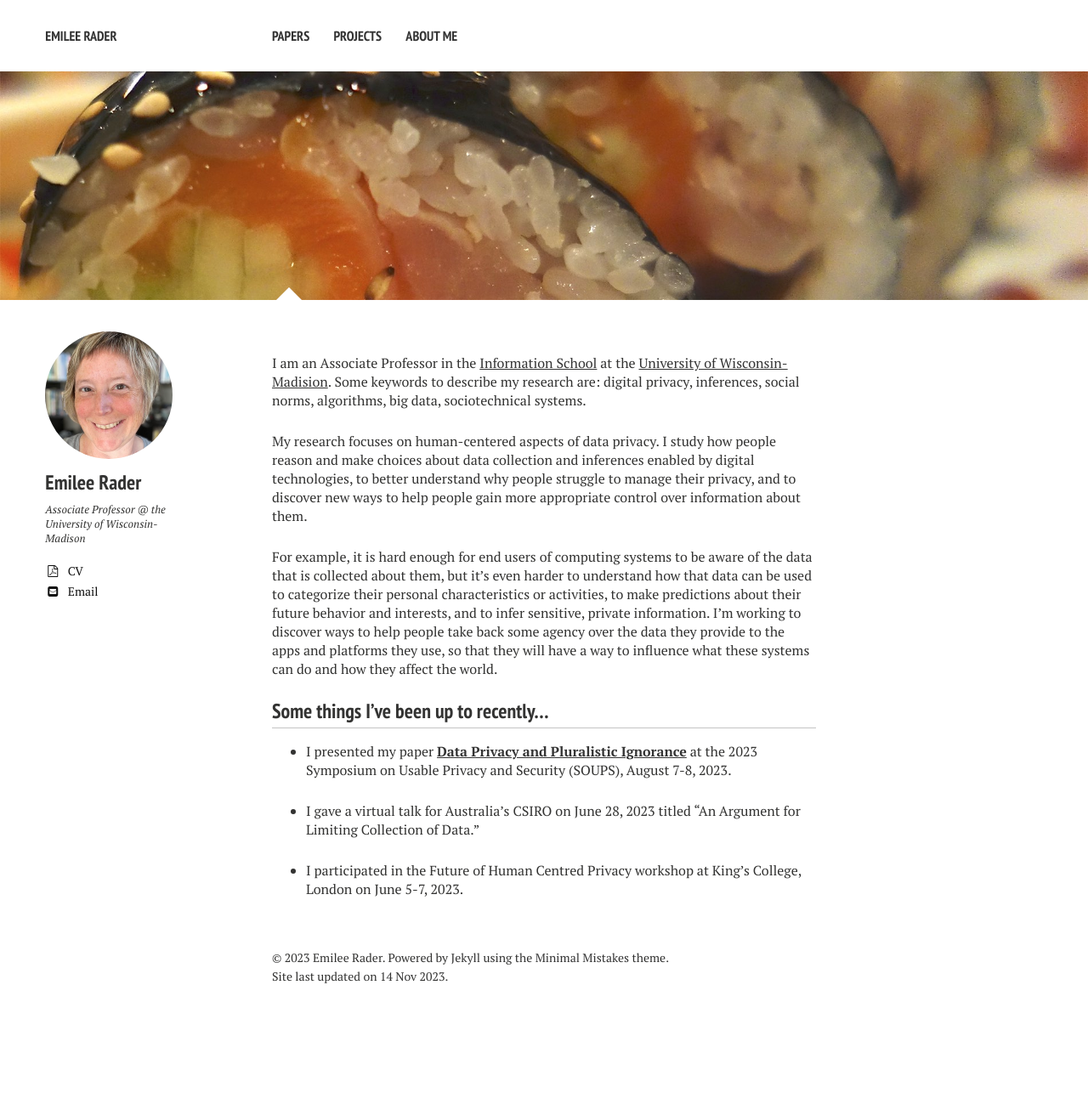
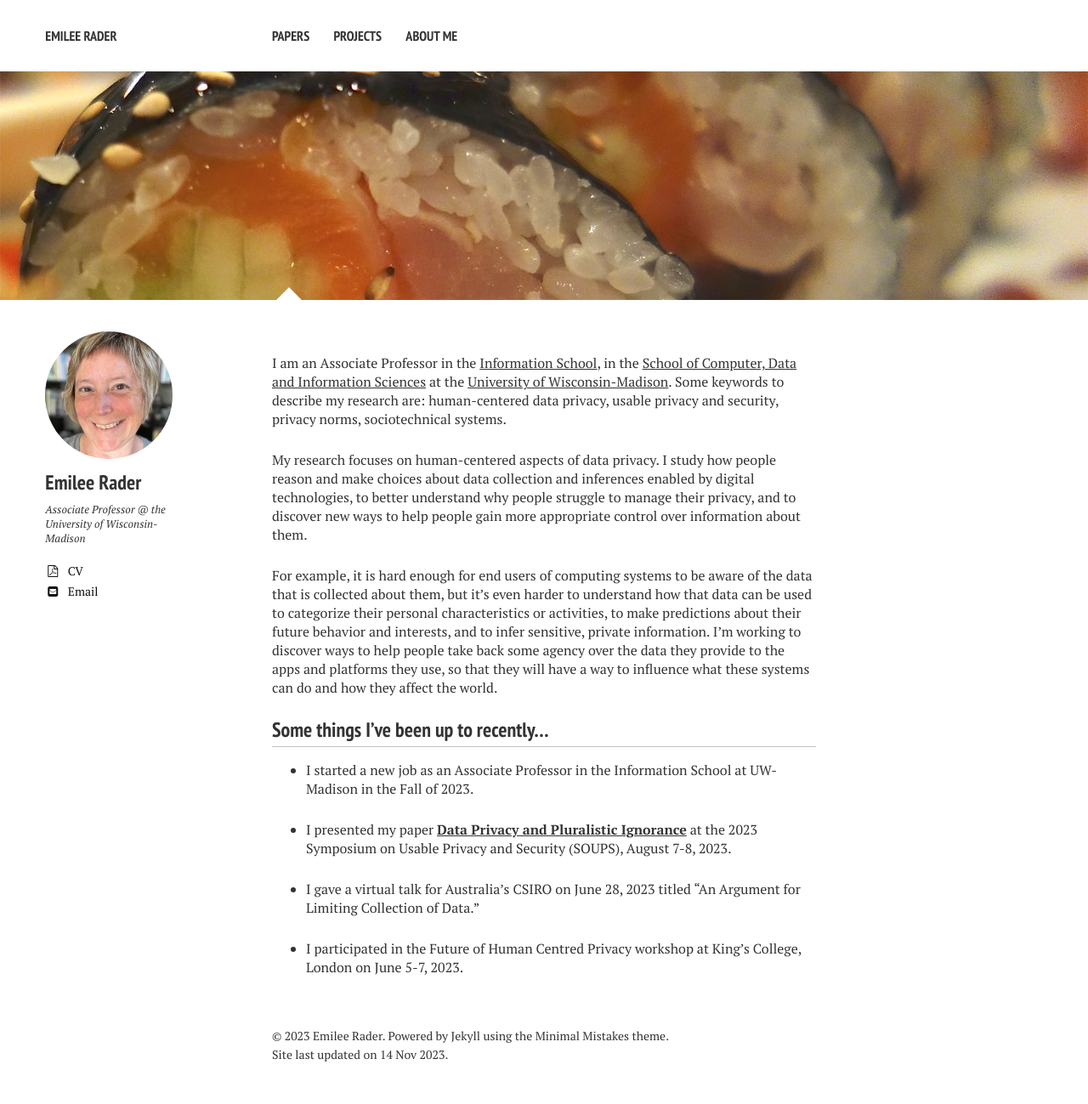
Before and after one commit to bierdoctor/bierdoctor.github.io, a Jekyll site: the page built from index.md, in a window 1280 px wide. Shown: the whole page at 85% size. Built offline with Jekyll 4.4.1, drawn with Linux system fonts in a browser that asks for light colours; nearby versions of some CDN libraries; before the commit the page ends 1207 px from its top, so only the background shows below that.

Commit message:
Update index.md
update a couple of things -- keywords, what I've been up to

```diff
--- a/index.md
+++ b/index.md
@@ -4,7 +4,7 @@ comments: false
 share: false
 ---
 
-I am an Associate Professor in the [Information School](https://ischool.wisc.edu) at the [University of Wisconsin-Madision](https://www.wisc.edu). Some keywords to describe my research are: digital privacy, inferences, social norms, algorithms, big data, sociotechnical systems.
+I am an Associate Professor in the [Information School](https://ischool.wisc.edu), in the [School of Computer, Data and Information Sciences](https://cdis.wisc.edu) at the [University of Wisconsin-Madison](https://www.wisc.edu/). Some keywords to describe my research are: human-centered data privacy, usable privacy and security, privacy norms, sociotechnical systems.
 
 My research focuses on human-centered aspects of data privacy. I study how people reason and make choices about data collection and inferences enabled by digital technologies, to better understand why people struggle to manage their privacy, and to discover new ways to help people gain more appropriate control over information about them.
 
@@ -12,16 +12,15 @@ For example, it is hard enough for end users of computing systems to be aware of
 
 ### Some things I've been up to recently...
 
+- I started a new job as an Associate Professor in the Information School at UW-Madison in the Fall of 2023.
+
 - I presented my paper [**Data Privacy and Pluralistic Ignorance**](https://www.usenix.org/conference/soups2023/presentation/rader) at the 2023 Symposium on Usable Privacy and Security (SOUPS), August 7-8, 2023.
 
 - I gave a virtual talk for Australia's CSIRO on June 28, 2023 titled "An Argument for Limiting Collection of Data."
 
 - I participated in the Future of Human Centred Privacy workshop at King's College, London on June 5-7, 2023.
 
-
 <!--
-- My paper "Data Privacy and Pluralistic Ignorance" was accepted to the 2023 Symposium on Usable Privacy and Security (SOUPS).
-
 - I published a paper at the 2022 Symposium on Usable Privacy and Security (SOUPS) in August, titled [**Normative and Non-Social Beliefs about Sensor Data: Implications for Collective Privacy Management**](https://www.usenix.org/conference/soups2022/presentation/rader).
 
 - Many of the results from my 2012 paper with Rick Wash and Brandon Brooks, *Stories as Information Lessons About Security*, were replicated by another research group. I'm a co-author on the paper -- I provided our 2012 data and analyses and helped with the writing -- which also appears at SOUPS 2022: [**Replication: Stories as Informal Lessons about Security**](https://www.usenix.org/conference/soups2022/presentation/pfeffer).
```
